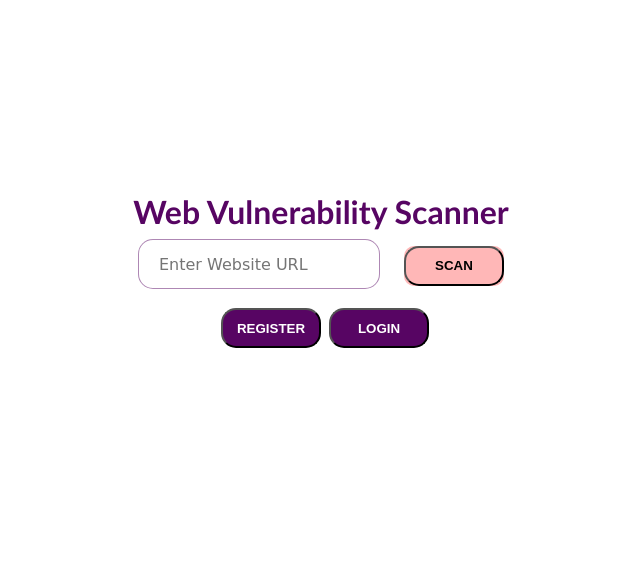
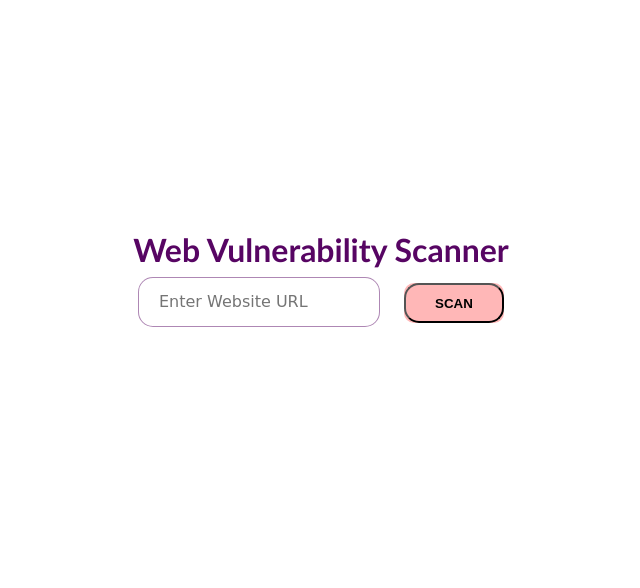
Before and after one commit to WebScannerUAEU/WebScanner.github.io, a Flask app: page / in a window 1280 px wide. Shown: the part 145-733 px from the top of the page, without its empty margins (319-959 px from the left). Run offline with Flask 2, Linux system fonts and the light colour scheme.

Commit message:
remove login

```diff
--- a/static/css/index.css
+++ b/static/css/index.css
@@ -148,50 +148,3 @@ section {
     background-color: #570563;
     color: white;
 }
-
-#btn_1{
-    margin-top: 3px;
-    margin-left: .5rem;
-    /* margin-left: 10px; */
-    color: white;
-    font-weight: bolder;
-    background-color: #570563;
-    width: 100px;
-    height: 40px;
-    text-transform: uppercase;
-    cursor: pointer;
-    border-radius: 15px;
-}
-
-#btn_1:hover{
-    background-color: #BEFBFF;
-    color: black;
-    }
-
-#btn_2{
-    margin-top: 3px;
-    margin-left: .5rem;
-    /* margin-left: 10px; */
-    color: white;
-    font-weight: bolder;
-    background-color: #570563;
-    width: 100px;
-    height: 40px;
-    text-transform: uppercase;
-    cursor: pointer;
-    border-radius: 15px;
-}
-#btn_2:hover{
-    background-color: #BEFBFF;
-    color: black;
-    }
-
-
-.flex_con{
-
-    display: flex;
-    justify-content: space-between;
-    /* max-width: 20rem; */
-    align-items: center;
-    margin: 1rem auto 1rem auto;
-}
--- a/templates/index.html
+++ b/templates/index.html
@@ -46,10 +46,6 @@
           </form>
         </div>
       </div>
-      <div class="flex_con">
-        <button onclick="window.open('/register', '_blank')" id="btn_1">Register</button>
-        <button onclick="window.open('/login', '_blank')" id="btn_2">Login</button>
-      </div>
     </section>
     <!-- <script src="../static/libraries/halfmoon/js/halfmoon.min.js"></script> -->
   </body>
```
